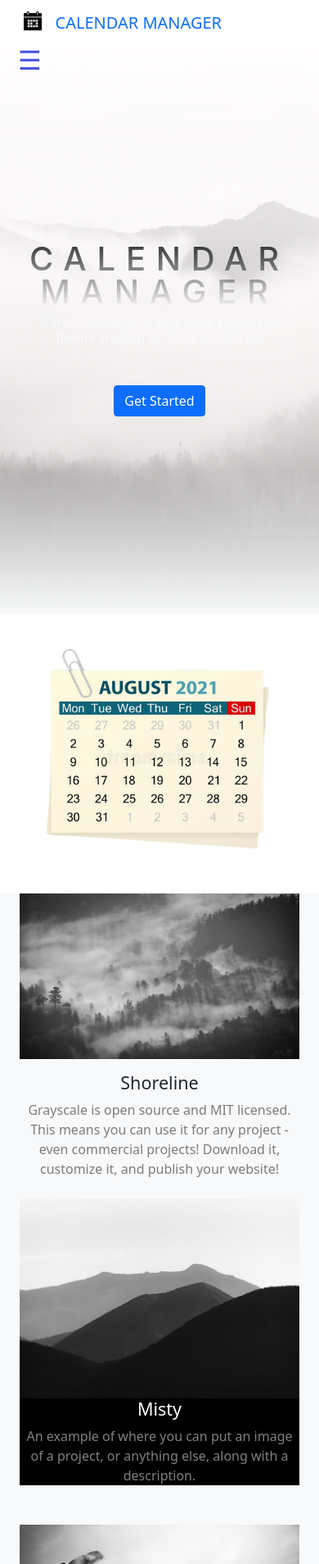
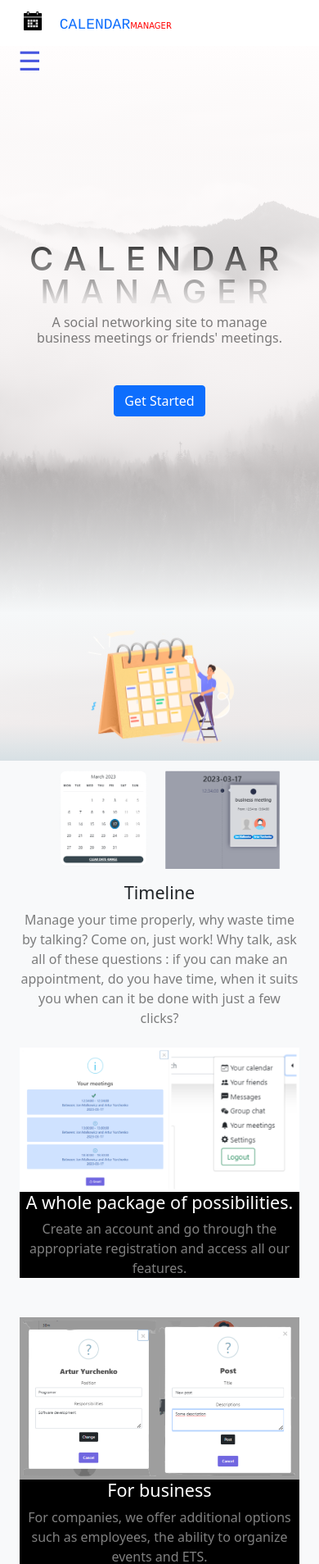
Before and after one commit to artur24814/calendar_manager, a Django app: page / in a window 390 px wide. Shown: the top 1908 px of the page at 82% size. Run offline with Django 4.2, Linux system fonts and the light colour scheme; some libraries are stand-ins or nearby versions.

Commit message:
first preparations for production

```diff
--- a/calendar_manager/urls.py
+++ b/calendar_manager/urls.py
@@ -23,5 +23,4 @@ urlpatterns = [
     #Duplicate url without argunments (for adding variables to JS)
     path('meetings/accept/', CalendarView.as_view(), name='meeting-accept-no-args'),
     path('calendar/', CalendarView.as_view(), name='calendar-no-args'),
-
 ]
--- a/core/asgi.py
+++ b/core/asgi.py
@@ -19,7 +19,7 @@ os.environ.setdefault('DJANGO_SETTINGS_MODULE', 'core.settings')
 
 application = ProtocolTypeRouter({
     'http':get_asgi_application(),
-    'websocket': AuthMiddlewareStack(  # new
+    'websocket': AuthMiddlewareStack(
         URLRouter(
             chat.routing.websocket_urlpatterns
         )
--- a/requirements.txt
+++ b/requirements.txt
@@ -12,3 +12,4 @@ boto3==1.24.52
 django-sslserver==0.22
 social-auth-app-django==5.0.0
 channels==3.0.4
+channels_redis==3.3.1
--- a/static/css/style.css
+++ b/static/css/style.css
@@ -167,6 +167,81 @@ nav img {
         font-size: 1.25rem;
     }
 }
+#about {
+  background-image: linear-gradient(to bottom, #f6f8f9 0%, rgba(246, 241, 241, 0.7) 75%, #d7e0e4 100%), url("../img/bg1.jpg");
+}
+/* -----Sections---- */
+.page-section {
+  padding: 6rem 0;
+}
+.page-section h2.section-heading, .page-section .section-heading.h2 {
+  font-size: 2.5rem;
+  margin-top: 0;
+  margin-bottom: 1rem;
+}
+.page-section h3.section-subheading, .page-section .section-subheading.h3 {
+  font-size: 1rem;
+  font-weight: 400;
+  font-style: italic;
+  font-family: "Roboto Slab", -apple-system, BlinkMacSystemFont, "Segoe UI", Roboto, "Helvetica Neue", Arial, sans-serif, "Apple Color Emoji", "Segoe UI Emoji", "Segoe UI Symbol", "Noto Color Emoji";
+  margin-bottom: 4rem;
+}
+/* Contact */
+section#contact {
+  background-color: #212529;
+  background: linear-gradient(to bottom, rgba(255, 255, 255, 0.3) 0%, rgba(90, 89, 89, 0.7) 75%, rgb(204, 205, 206) 100%), url("https://senzagen.com/wp-content/uploads/2018/05/SenzaGen_partners.jpg");
+  background-repeat: no-repeat;
+  background-size: cover;
+}
+section#contact .section-heading {
+  color: #2579cc;
+}
+section#contact form#contactForm .form-group {
+  margin-bottom: 1.5rem;
+}
+section#contact form#contactForm .form-group input,
+section#contact form#contactForm .form-group textarea {
+  padding: 1.25rem;
+}
+section#contact form#contactForm .form-group input.form-control {
+  height: auto;
+}
+section#contact form#contactForm .form-group-textarea {
+  height: 100%;
+}
+section#contact form#contactForm .form-group-textarea textarea {
+  height: 100%;
+  min-height: 10rem;
+}
+section#contact form#contactForm p.help-block {
+  margin: 0;
+}
+section#contact form#contactForm .form-control:focus {
+  border-color: #ffc800;
+  box-shadow: none;
+}
+section#contact form#contactForm ::-webkit-input-placeholder {
+  font-family: "Montserrat", -apple-system, BlinkMacSystemFont, "Segoe UI", Roboto, "Helvetica Neue", Arial, sans-serif, "Apple Color Emoji", "Segoe UI Emoji", "Segoe UI Symbol", "Noto Color Emoji";
+  font-weight: 700;
+  color: #2579cc;
+}
+section#contact form#contactForm :-moz-placeholder {
+  font-family: "Montserrat", -apple-system, BlinkMacSystemFont, "Segoe UI", Roboto, "Helvetica Neue", Arial, sans-serif, "Apple Color Emoji", "Segoe UI Emoji", "Segoe UI Symbol", "Noto Color Emoji";
+  font-weight: 700;
+  color: #2579cc;
+}
+section#contact form#contactForm ::-moz-placeholder {
+  font-family: "Montserrat", -apple-system, BlinkMacSystemFont, "Segoe UI", Roboto, "Helvetica Neue", Arial, sans-serif, "Apple Color Emoji", "Segoe UI Emoji", "Segoe UI Symbol", "Noto Color Emoji";
+  font-weight: 700;
+  color: #2579cc;
+}
+section#contact form#contactForm :-ms-input-placeholder {
+  font-family: "Montserrat", -apple-system, BlinkMacSystemFont, "Segoe UI", Roboto, "Helvetica Neue", Arial, sans-serif, "Apple Color Emoji", "Segoe UI Emoji", "Segoe UI Symbol", "Noto Color Emoji";
+  font-weight: 700;
+  color: #2579cc;
+}
+
+
 /* Navbar for filtration in gallery */
 #header{
     width: 100%;
--- a/templates/calendar_manager/navbar.html
+++ b/templates/calendar_manager/navbar.html
@@ -2,7 +2,7 @@
 {% load msgs_unread %}
 <nav id="nav" class="navbar navbar-expand-lg fixed-top">
     <div class="container-fluid">
-        <a class="navbar-brand" href="{% url 'home' %}"><img src="{% static 'img/icon.png' %}" class="d-inline-block align-text-top"/> &nbsp;&nbsp;CALENDAR MANAGER</a>
+        <a class="navbar-brand" href="{% url 'home' %}"><img src="{% static 'img/icon.png' %}" class="d-inline-block align-text-top"/> &nbsp;&nbsp; <font face = "courier" size = "4">CALENDAR</font><font face = "Comic sans MS" size = "1" color = "red">MANAGER</font></a>
             <div class="links">
                 <a class="nav-link active" aria-current="page" href=""></a>
                 <form class="d-flex" method="get", action="{% url 'calendar:users'  %}">
--- a/templates/home/homepage.html
+++ b/templates/home/homepage.html
@@ -8,6 +8,8 @@
     <link rel="icon" type="image/x-icon" href="{% static 'img/icon.png' %}">
     <!-- Core theme CSS (includes Bootstrap)-->
     <link href="{% static 'css/style.css' %}" rel="stylesheet" />
+    <!-- Font Awesome icons (free version)-->
+    <script src="https://use.fontawesome.com/releases/v6.1.0/js/all.js" crossorigin="anonymous"></script>
     <!--Bootstrap Icons-->
     <link rel="stylesheet" href="https://cdn.jsdelivr.net/npm/bootstrap-icons@1.10.3/font/bootstrap-icons.css">
     <!-- Bootstrap CSS -->
@@ -24,7 +26,7 @@
                 <div class="d-flex justify-content-center">
                     <div class="text-center">
                         <h1 class="mx-auto my-0 text-uppercase">CALENDAR MANAGER</h1>
-                        <h2 class="text-white-50 mx-auto mt-2 mb-5">A free, responsive, one page Bootstrap theme created by Start Bootstrap.</h2>
+                        <h2 class="text-black-50 mx-auto mt-2 mb-5">A social networking site to manage business meetings or friends' meetings.</h2>
                         <a class="btn btn-primary" href="#about">Get Started</a>
                     </div>
                 </div>
@@ -34,7 +36,7 @@
         <section class="about-section text-center" id="about">
             <div class="container px-4 px-lg-5">
 
-                <img class="img-fluid" src="{% static 'img/calendar-august.png' %}" alt="..." />
+                <img class="img-fluid" src="{% static 'img/calendar.png' %}" alt="..." />
             </div>
         </section>
         <!-- Projects-->
@@ -42,23 +44,23 @@
             <div class="container px-4 px-lg-5">
                 <!-- Featured Project Row-->
                 <div class="row gx-0 mb-4 mb-lg-5 align-items-center">
-                    <div class="col-xl-8 col-lg-7"><img class="img-fluid mb-3 mb-lg-0" src="{% static 'img/bg.jpg' %}" alt="..." /></div>
+                    <div class="col-xl-8 col-lg-7"><img class="img-fluid mb-3 mb-lg-0" src="{% static 'img/example_calendar.png' %}" alt="..." /></div>
                     <div class="col-xl-4 col-lg-5">
                         <div class="featured-text text-center text-lg-left">
-                            <h4>Shoreline</h4>
-                            <p class="text-black-50 mb-0">Grayscale is open source and MIT licensed. This means you can use it for any project - even commercial projects! Download it, customize it, and publish your website!</p>
+                            <h4>Timeline</h4>
+                            <p class="text-black-50 mb-0">Manage your time properly, why waste time by talking? Come on, just work! Why talk, ask all of these questions : if you can make an appointment, do you have time, when it suits you when can it be done with just a few clicks?</p>
                         </div>
                     </div>
                 </div>
                 <!-- Project One Row-->
                 <div class="row gx-0 mb-5 mb-lg-0 justify-content-center">
-                    <div class="col-lg-6"><img class="img-fluid" src="{% static 'img/demo-image-01.jpg' %}" alt="..." /></div>
+                    <div class="col-lg-6"><img class="img-fluid" src="{% static 'img/collage.png' %}" alt="..." /></div>
                     <div class="col-lg-6">
                         <div class="bg-black text-center h-100 project">
                             <div class="d-flex h-100">
                                 <div class="project-text w-100 my-auto text-center text-lg-left">
-                                    <h4 class="text-white">Misty</h4>
-                                    <p class="mb-0 text-white-50">An example of where you can put an image of a project, or anything else, along with a description.</p>
+                                    <h4 class="text-white">A whole package of possibilities.</h4>
+                                    <p class="mb-0 text-white-50">Create an account and go through the appropriate registration and access all our features.</p>
                                     <hr class="d-none d-lg-block mb-0 ms-0" />
                                 </div>
                             </div>
@@ -67,13 +69,13 @@
                 </div>
                 <!-- Project Two Row-->
                 <div class="row gx-0 justify-content-center">
-                    <div class="col-lg-6"><img class="img-fluid" src="{% static 'img/demo-image-02.jpg' %}" alt="..." /></div>
+                    <div class="col-lg-6"><img class="img-fluid" src="{% static 'img/example-3.png' %}" alt="..." /></div>
                     <div class="col-lg-6 order-lg-first">
                         <div class="bg-black text-center h-100 project">
                             <div class="d-flex h-100">
                                 <div class="project-text w-100 my-auto text-center text-lg-right">
-                                    <h4 class="text-white">Mountains</h4>
-                                    <p class="mb-0 text-white-50">Another example of a project with its respective description. These sections work well responsively as well, try this theme on a small screen!</p>
+                                    <h4 class="text-white">For business</h4>
+                                    <p class="mb-0 text-white-50">For companies, we offer additional options such as employees, the ability to organize events and ETS.</p>
                                     <hr class="d-none d-lg-block mb-0 me-0" />
                                 </div>
                             </div>
@@ -82,68 +84,53 @@
                 </div>
             </div>
         </section>
-        <!-- Signup-->
-        <section class="signup-section" id="signup">
-            <div class="container px-4 px-lg-5">
-                <div class="row gx-4 gx-lg-5">
-                    <div class="col-md-10 col-lg-8 mx-auto text-center">
-                        <i class="far fa-paper-plane fa-2x mb-2 text-white"></i>
-                        <h2 class="text-white mb-5">Subscribe to receive updates!</h2>
-                        <form class="form-signup" id="contactForm" data-sb-form-api-token="API_TOKEN">
-                            <!-- Email address input-->
-                            <div class="row input-group-newsletter">
-                                <div class="col"><input class="form-control" id="emailAddress" type="email" placeholder="Enter email address..." aria-label="Enter email address..." data-sb-validations="required,email" /></div>
-                                <div class="col-auto"><button class="btn btn-primary disabled" id="submitButton" type="submit">Notify Me!</button></div>
+        <section class="page-section" id="contact">
+            <div class="container">
+                <div class="text-center">
+                    <h2 class="section-heading text-uppercase">CONTACT US</h2>
+                    <!-- <h3 class="section-subheading text-muted">Якщо маєш якісь уваги до нашої сторінки, або хочеш просто подякувати напиши.</h3> -->
+                </div>
+                <form id="contactForm">
+                    <div class="row align-items-stretch mb-5">
+                        <div class="col-md-6">
+                            <div class="form-group">
+                                <!-- Name input-->
+                                <input class="form-control" id="name" type="text" placeholder="Your name *" data-sb-validations="required" />
+                                <div class="invalid-feedback" data-sb-feedback="name:required">A name is required.</div>
                             </div>
-                        </form>
-                    </div>
-                </div>
-            </div>
-        </section>
-        <!-- Contact-->
-        <section class="contact-section bg-black">
-            <div class="container px-4 px-lg-5">
-                <div class="row gx-4 gx-lg-5">
-                    <div class="col-md-4 mb-3 mb-md-0">
-                        <div class="card py-4 h-100">
-                            <div class="card-body text-center">
-                                <i class="fas fa-map-marked-alt text-primary mb-2"></i>
-                                <h4 class="text-uppercase m-0">Address</h4>
-                                <hr class="my-4 mx-auto" />
-                                <div class="small text-black-50">4923 Market Street, Orlando FL</div>
+                            <div class="form-group">
+                                <!-- Email address input-->
+                                <input class="form-control" id="email" type="email" placeholder="Your email *" data-sb-validations="required,email" />
+                                <div class="invalid-feedback" data-sb-feedback="email:required">An email is required.</div>
+                                <div class="invalid-feedback" data-sb-feedback="email:email">Email is not valid.</div>
+                            </div>
+                            <div class="form-group mb-md-0">
+                                <!-- Phone number input-->
+                                <input class="form-control" id="phone" type="tel" placeholder="Your Phone *" data-sb-validations="required" />
+                                <div class="invalid-feedback" data-sb-feedback="phone:required">A phone number is required.</div>
+                            </div>
+                        </div>
+                        <div class="col-md-6">
+                            <div class="form-group form-group-textarea mb-md-0">
+                                <!-- Message input-->
+                                <textarea class="form-control" id="message" placeholder="Your message *" data-sb-validations="required"></textarea>
+                                <div class="invalid-feedback" data-sb-feedback="message:required">A message is required.</div>
                             </div>
                         </div>
                     </div>
-                    <div class="col-md-4 mb-3 mb-md-0">
-                        <div class="card py-4 h-100">
-                            <div class="card-body text-center">
-                                <i class="fas fa-envelope text-primary mb-2"></i>
-                                <h4 class="text-uppercase m-0">Email</h4>
-                                <hr class="my-4 mx-auto" />
-                                <div class="small text-black-50"><a href="#!">hello@yourdomain.com</a></div>
-                            </div>
-                        </div>
-                    </div>
-                    <div class="col-md-4 mb-3 mb-md-0">
-                        <div class="card py-4 h-100">
-                            <div class="card-body text-center">
-                                <i class="fas fa-mobile-alt text-primary mb-2"></i>
-                                <h4 class="text-uppercase m-0">Phone</h4>
-                                <hr class="my-4 mx-auto" />
-                                <div class="small text-black-50">+1 (555) 902-8832</div>
-                            </div>
-                        </div>
-                    </div>
-                </div>
-                <div class="social d-flex justify-content-center">
-                    <a class="mx-2" href="#!"><i class="fab fa-twitter"></i></a>
-                    <a class="mx-2" href="#!"><i class="fab fa-facebook-f"></i></a>
-                    <a class="mx-2" href="#!"><i class="fab fa-github"></i></a>
-                </div>
+                    <div class="text-center"><button class="btn btn-primary btn-xl text-uppercase" id="submitButton" type="submit">Send</button></div>
+                </form>
             </div>
         </section>
         <!-- Footer-->
-        <footer class="footer bg-black small text-center text-white-50"><div class="container px-4 px-lg-5">Copyright &copy; Your Website 2022</div></footer>
+        <footer class="footer bg-black small text-center text-white-50 px-4">
+            <div class="container px-4 px-lg-5">Created with ❤️</div>
+            <div class="social d-flex justify-content-center">
+                <a class="mx-2" href="#!"><i class="fab fa-twitter"></i></a>
+                <a class="mx-2" href="#!"><i class="fab fa-facebook-f"></i></a>
+                <a class="mx-2" href="#!"><i class="fab fa-github"></i></a>
+            </div>
+        </footer>
         <!--Sweat allert-->
         <script src="https://cdn.jsdelivr.net/npm/sweetalert2@11.7.3/dist/sweetalert2.all.min.js"></script>
         <!-- Bootstrap core JS-->
```
Also changed, not shown: core/settings.py (+13 -3 lines), static/js/room.js (+10 -1 lines), calendar_manager/views.py (line endings or trailing spaces), db.sqlite3, static/img/bg-signup.jpg (renamed from static/img/bg.jpg), static/img/calendar.png (added), static/img/collage.png (added), static/img/demo-image-01.jpg (deleted), static/img/demo-image-02.jpg (deleted), static/img/example-3.png (added), static/img/example_calendar.png (added), static/img/ipad.png (deleted).
